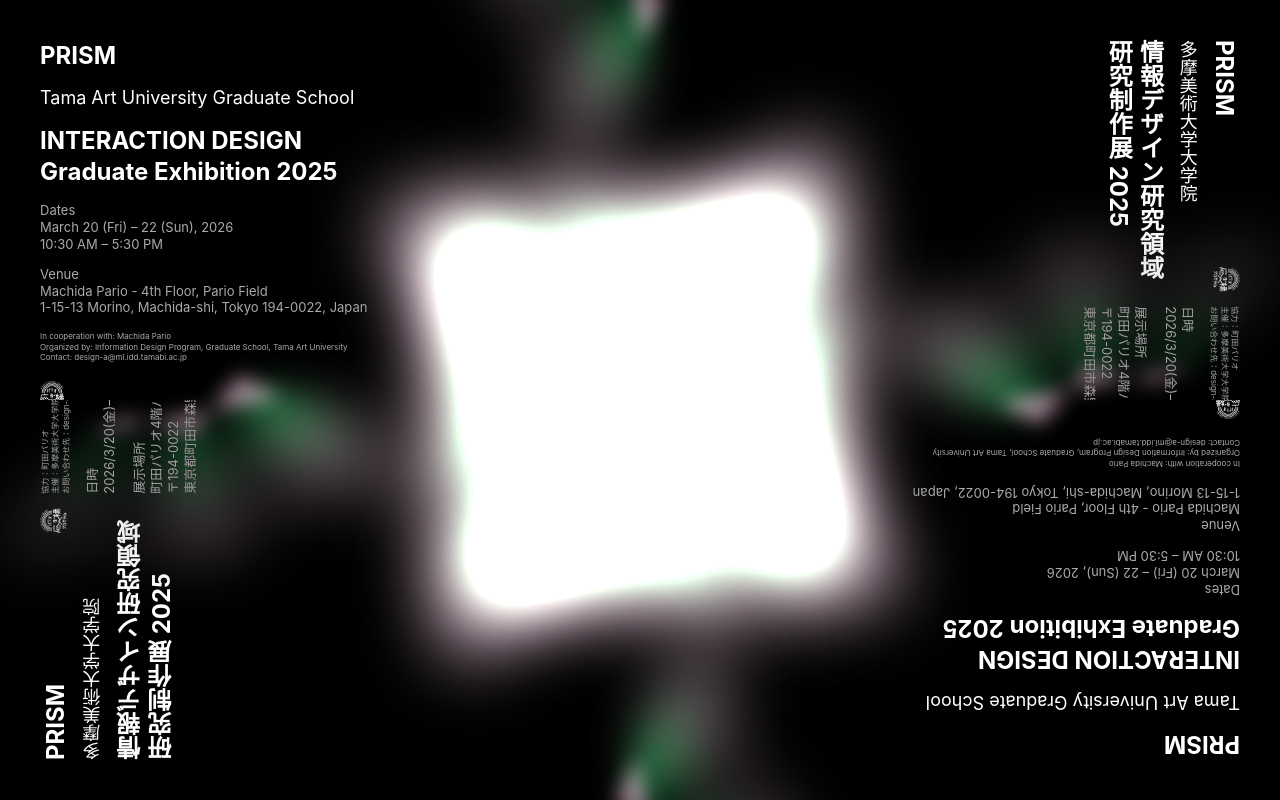
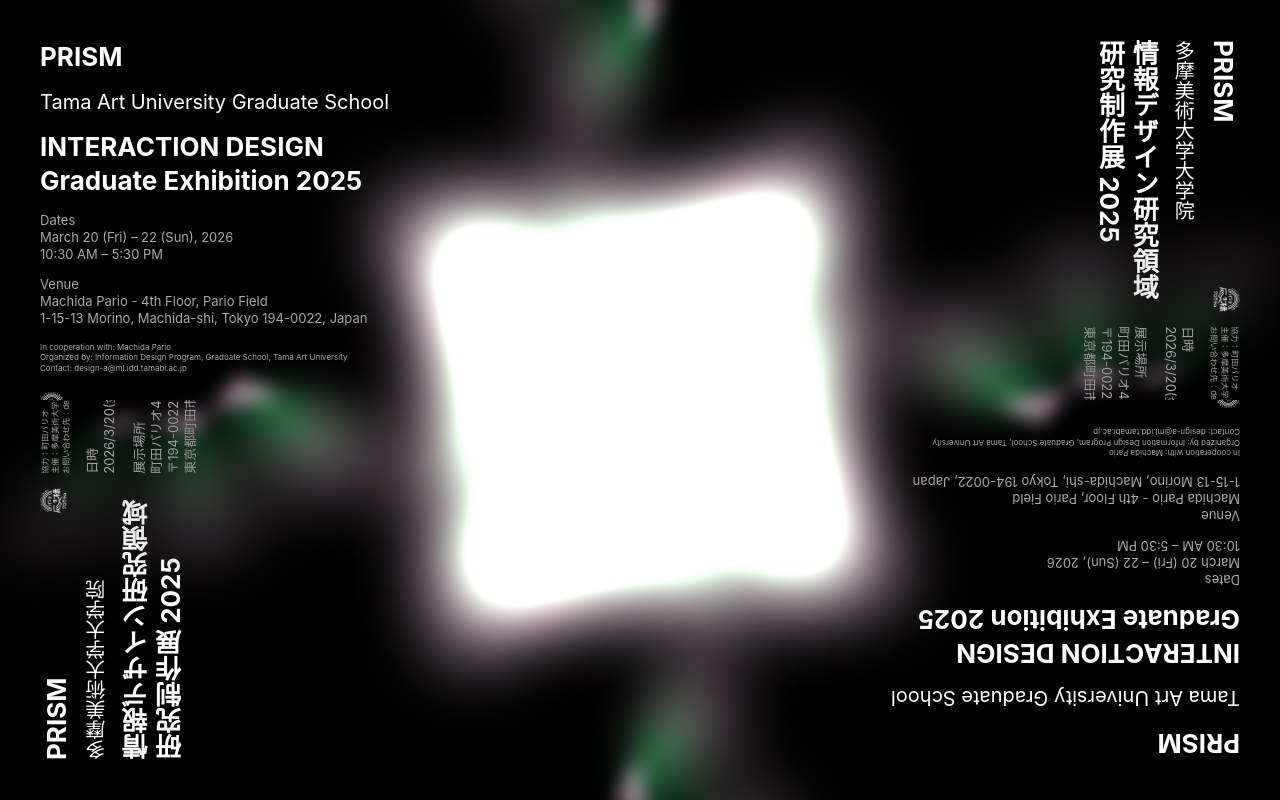
Before and after one commit to idd-master-26/idd-master-26.github.io, a plain HTML site: page index.html in a window 1280 px wide. Drawn offline with Linux system fonts and the light colour scheme.

Commit message:
update index.html

```diff
--- a/index.html
+++ b/index.html
@@ -146,7 +146,7 @@
       }
 
       .info-block h1 {
-        font-size: 24px;
+        font-size: 26px;
         margin: 0 0 15px 0;
         font-weight: 700;
       }
@@ -156,7 +156,7 @@
       }
 
       .info-block h2 {
-        font-size: 18px;
+        font-size: 20px;
         margin: 0 0 15px 0;
         font-weight: 400;
       }
```
